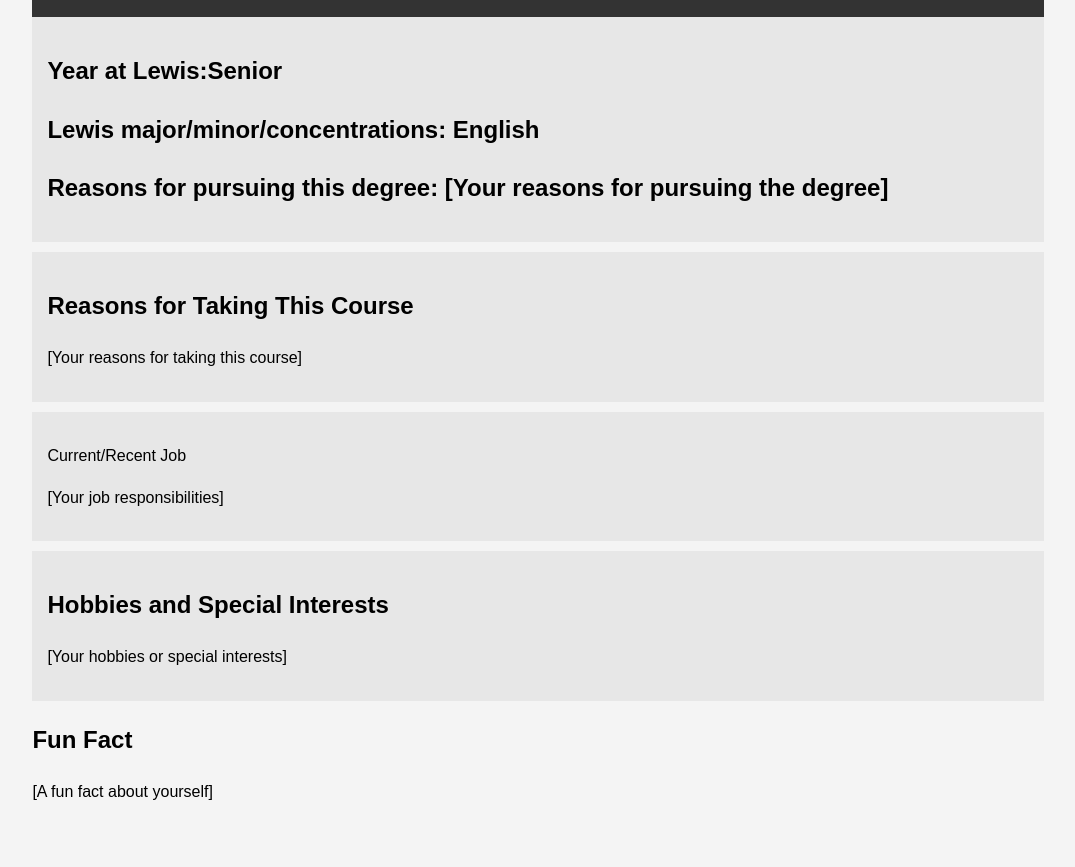
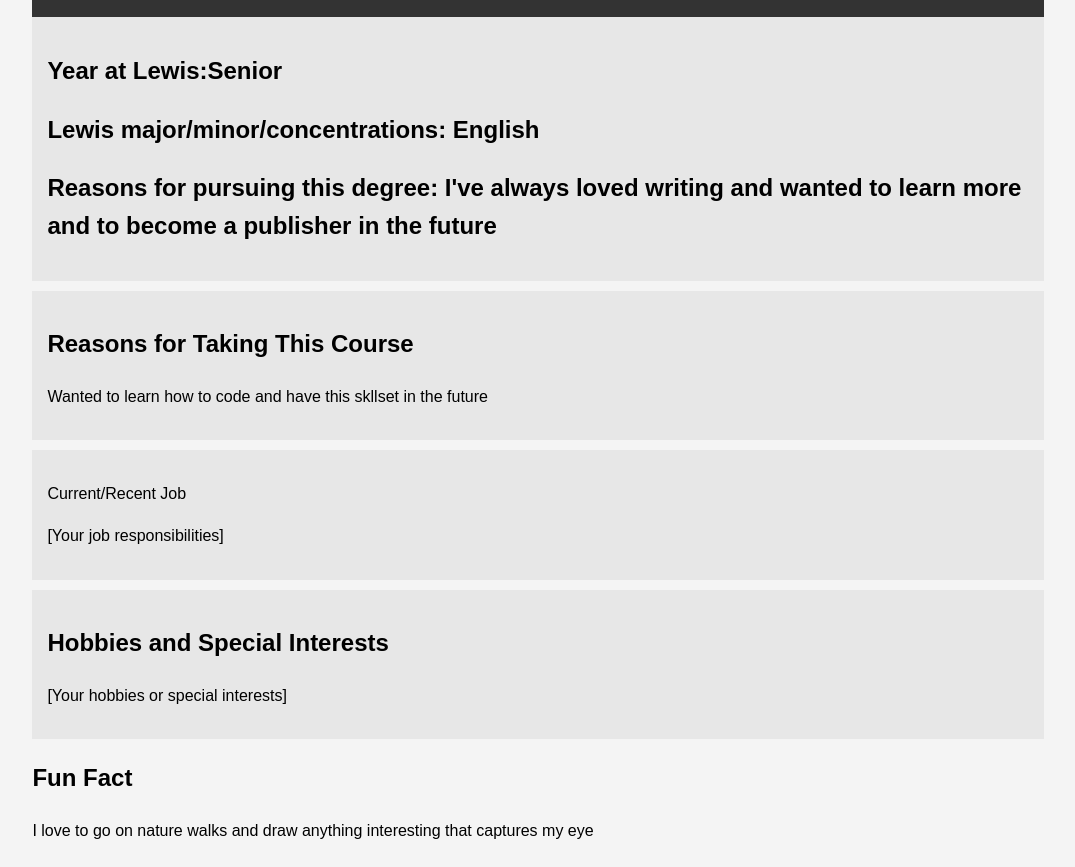
Before and after one commit to Mattcz2026/me, a plain HTML site: page index.html in a window 1280 px wide. Shown: the part 133-1000 px from the top of the page, without its empty margins (102-1177 px from the left). Before the commit the page ends 962 px from the top, so only its background shows below. Drawn offline with Linux system fonts and the light colour scheme.

Commit message:
Update index.html

```diff
--- a/index.html
+++ b/index.html
@@ -38,12 +38,12 @@
         <section class="lewis">
 			<h2>Year at Lewis:Senior</h2>
 			<h2>Lewis major/minor/concentrations: English</h2>
-			<h2>Reasons for pursuing this degree: [Your reasons for pursuing the degree]</h2>
+			<h2>Reasons for pursuing this degree: I've always loved writing and wanted to learn more and to become a publisher in the future</h2>
         </section>
 
 		<section class="course">
             <h2>Reasons for Taking This Course</h2>
-            <p>[Your reasons for taking this course]</p>
+            <p>Wanted to learn how to code and have this skllset in the future</p>
         </section>
 
 		<section class="job">
@@ -58,7 +58,7 @@
 
         <section class="fun-fact">
             <h2>Fun Fact</h2>
-            <p>[A fun fact about yourself]</p>
+            <p>I love to go on nature walks and draw anything interesting that captures my eye</p>
         </section>
     </div>
 </body>
```
